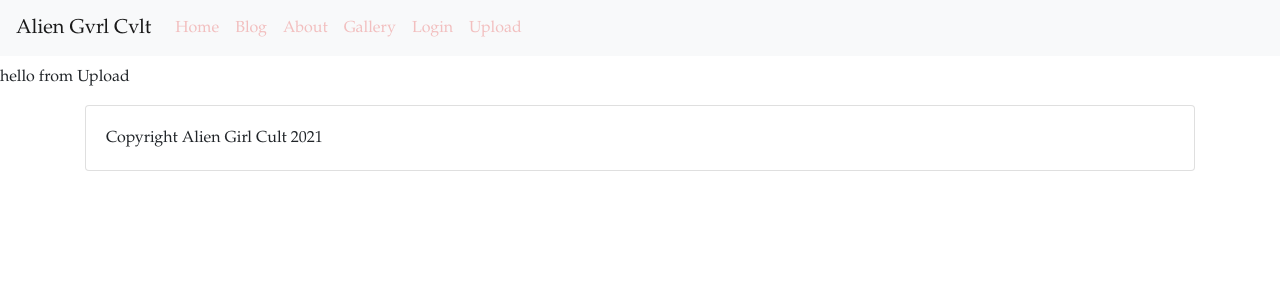
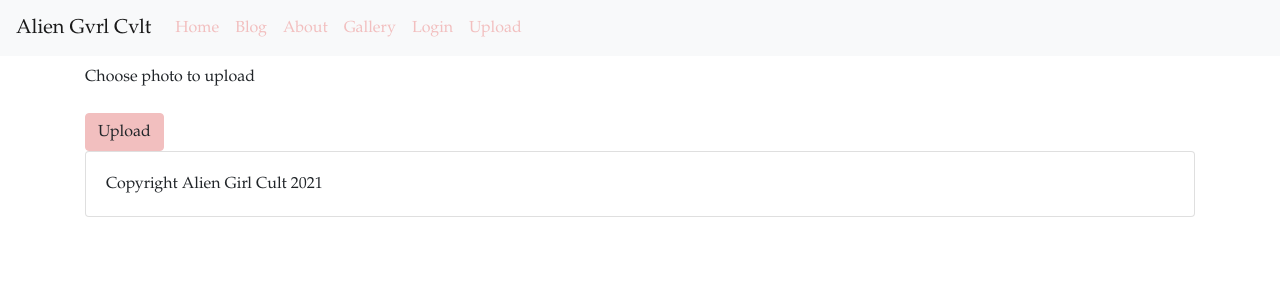
Before and after one commit to paulreyneveld/agc, a React (Create React App) app: page /upload in a window 1280 px wide. Shown: the top 300 px of the page. Built offline with nearby package versions, Linux system fonts and the light colour scheme.

Commit message:
Added an upload form

```diff
--- a/src/components/Upload.js
+++ b/src/components/Upload.js
@@ -1,8 +1,29 @@
 import React from 'react'
+import Form from 'react-bootstrap/Form'
+import Button from 'react-bootstrap/Button'
+import Container from 'react-bootstrap/Container'
 
 const Upload = () => {
     return (
-        <p>hello from Upload</p>
+        <Container>
+        <Form
+        // onSubmit={handleFormSubmit}
+        method="post"
+        encType="multipart/form-data"
+        className="upload-form"
+      >
+        <Form.Group>
+          <Form.Label>Choose photo to upload</Form.Label>
+          {/* <Form.Control type="file" name="photo" onChange={handleOnChange} /> */}
+        </Form.Group>
+        <Button
+          variant="primary"
+          type="submit"
+        >
+          Upload
+        </Button>
+      </Form>
+      </Container>
     )
 }
 
```
Also changed, not shown: 1 other file (tests, documents, lock files or other folders).
